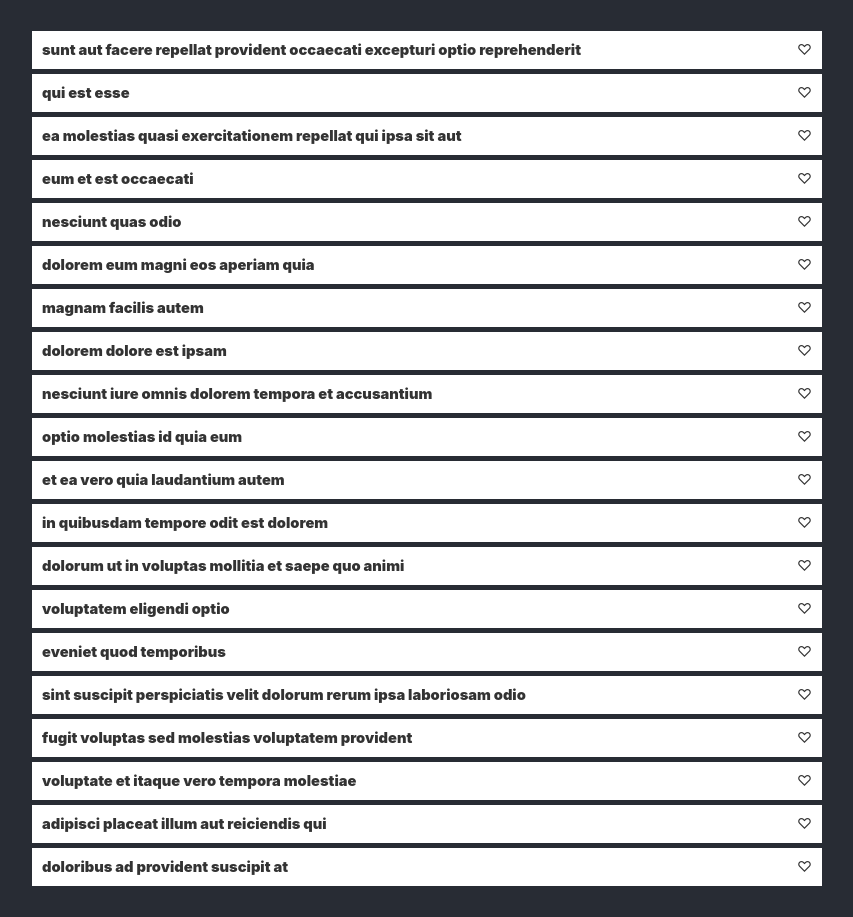
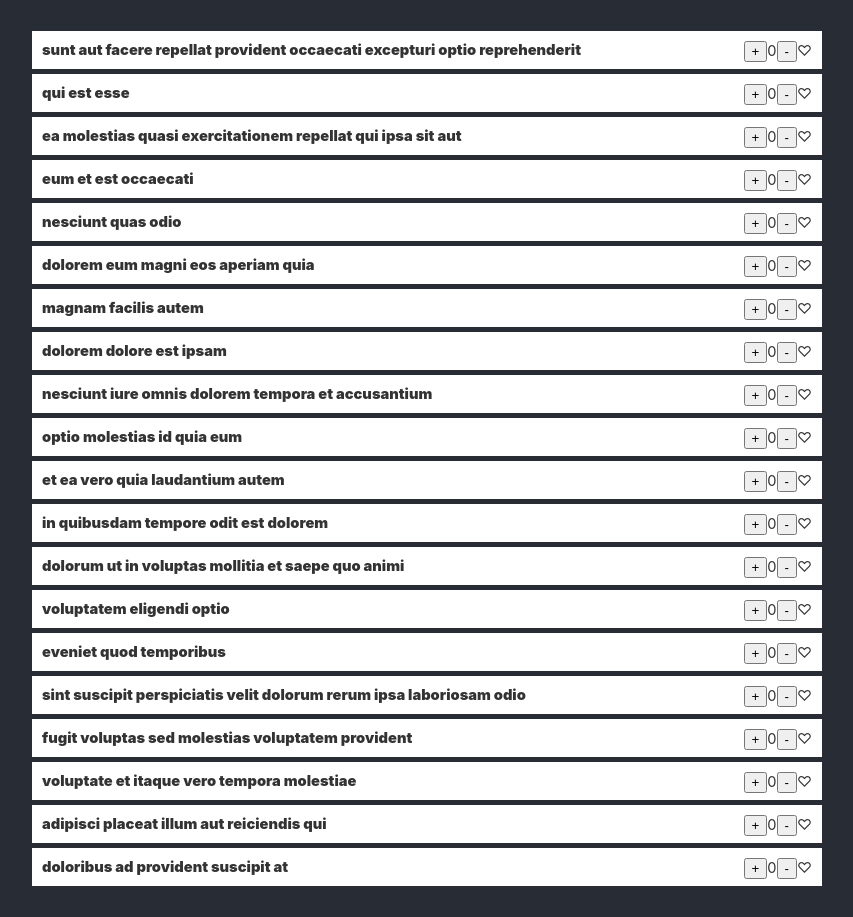
Before and after one commit to momae93/6-hooks, a React app: page / in a window 1280 px wide. Shown: the whole page, without its empty margins (233-1086 px from the left). Built offline with nearby package versions, Linux system fonts and the light colour scheme.

Commit message:
[SCORECOUNTER] Fixed score counter

```diff
--- a/src/components/Post.js
+++ b/src/components/Post.js
@@ -1,8 +1,9 @@
-import React, {useState} from 'react';
+import React, { useState } from 'react';
 import FavouriteToggle from './FavouriteToggle';
+import ScoreCounter from './ScoreCounter';
 
 const Post = ({ data }) => {
-  const [isBody, setIsBody] =  useState(false);
+  const [isBody, setIsBody] = useState(false);
 
   return (
     <li
@@ -15,13 +16,17 @@ const Post = ({ data }) => {
         cursor: 'pointer'
       }}
     >
+
       <span style={{ fontWeight: '900' }} onClick={() => setIsBody(!isBody)}>
         {
           isBody ? data.body : data.title
         }
       </span>
+      <div style={{ float: 'right' }}>
+        <ScoreCounter style={{display: 'inline-block'}}/>
+        <FavouriteToggle  style={{display: 'inline-block'}}/>
+      </div>
 
-    <FavouriteToggle style={{ float: 'right' }} />
     </li>
   )
 }
--- /dev/null
+++ b/src/components/ScoreCounter.js
@@ -0,0 +1,27 @@
+import React, { useState } from 'react';
+
+function useCounter(initialCounterValue) {
+    const [counter, setCounter] = useState(initialCounterValue);
+
+    const handlers = {
+        increment: () => setCounter(counter + 1),
+        decrement: () => setCounter(counter - 1)
+    }
+
+    return [counter, handlers];
+}
+
+const ScoreCounter = ({ style = {} }) => {
+    const [counter, { increment, decrement }] = useCounter(0);
+    return (
+        <div style={style}>
+            <button onClick={() => increment()}>+</button>
+            <span>{
+                counter
+            }</span>
+            <button onClick={() => decrement()}>-</button>
+        </div>
+    )
+}
+
+export default ScoreCounter;
```
Lines whose indentation alone changed are shown as unchanged.
